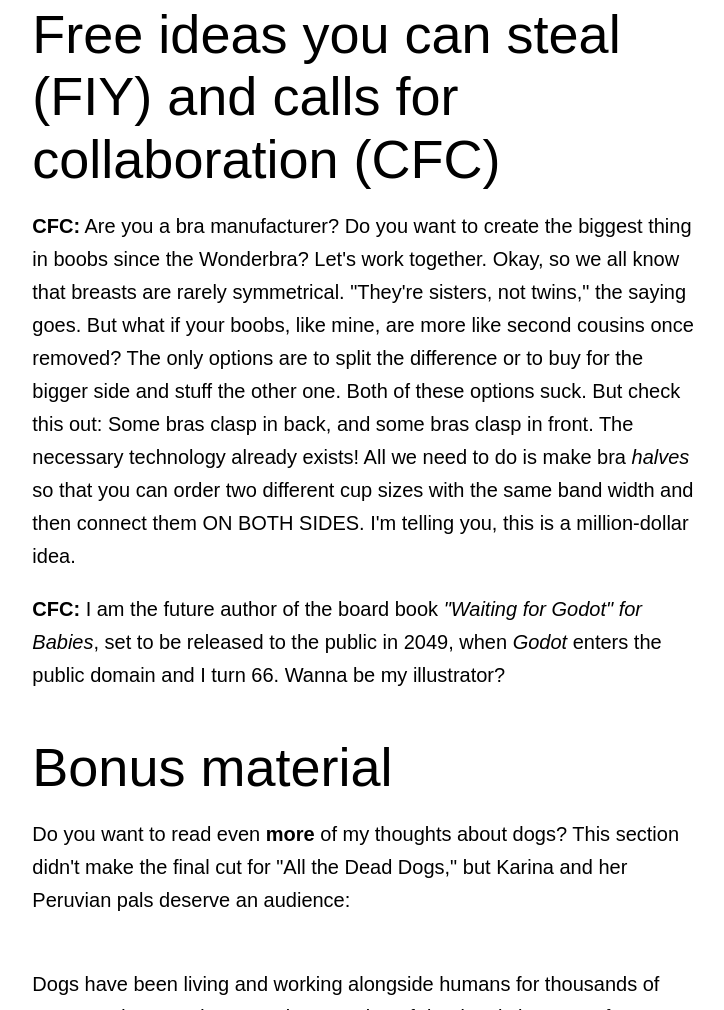
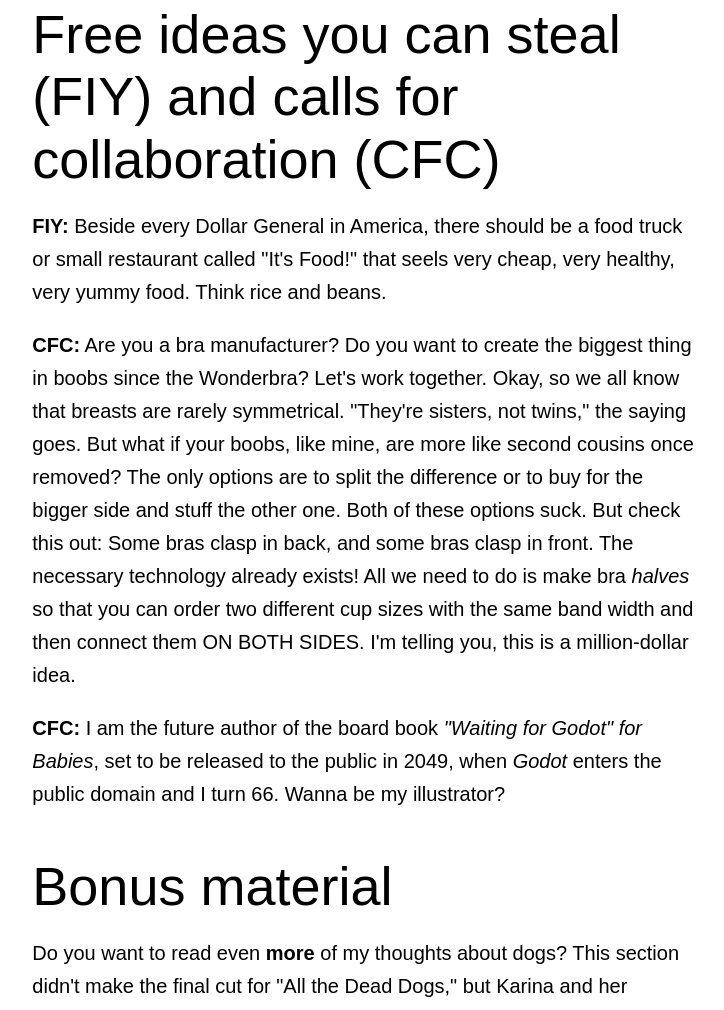
Before and after one commit to clottman/elizabethzaleski, an Eleventy site: page pubs.md in a window 1280 px wide. Shown: the part 1547-2557 px from the top of the page, without its empty margins (274-998 px from the left). Built offline with nearby package versions, Linux system fonts and the light colour scheme; Eleventy itself is replaced by a stand-in of ours; files that its build step writes are made by us from their sources; a web font is replaced by a local one; what eleventy-auto-cache-buster would draw is missing.

Commit message:
Update pubs.md

```diff
--- a/pubs.md
+++ b/pubs.md
@@ -27,6 +27,8 @@ layout: default.njk
 - Big Dickens List. I bought the domain name bigdickenslist.com with the goal of creating and publishing Dickens-themed listicles, but part of the problem with Dickens is that by the time you've finished the fifteenth novel, it's hard to remember what happened in the previous fourteen. Maybe someday it will turn into something.
 
 # Free ideas you can steal (FIY) and calls for collaboration (CFC)
+<b>FIY:</b> Beside every Dollar General in America, there should be a food truck or small restaurant called "It's Food!" that seels very cheap, very healthy, very yummy food. Think rice and beans.
+
 <b>CFC:</b> Are you a bra manufacturer? Do you want to create the biggest thing in boobs since the Wonderbra? Let's work together. Okay, so we all know that breasts are rarely symmetrical. "They're sisters, not twins," the saying goes. But what if your boobs, like mine, are more like second cousins once removed? The only options are to split the difference or to buy for the bigger side and stuff the other one. Both of these options suck. But check this out: Some bras clasp in back, and some bras clasp in front. The necessary technology already exists! All we need to do is make bra <i>halves</i> so that you can order two different cup sizes with the same band width and then connect them ON BOTH SIDES. I'm telling you, this is a million-dollar idea.
 
 <b>CFC:</b> I am the future author of the board book *"Waiting for Godot" for Babies*, set to be released to the public in 2049, when *Godot* enters the public domain and I turn 66. Wanna be my illustrator?
```
